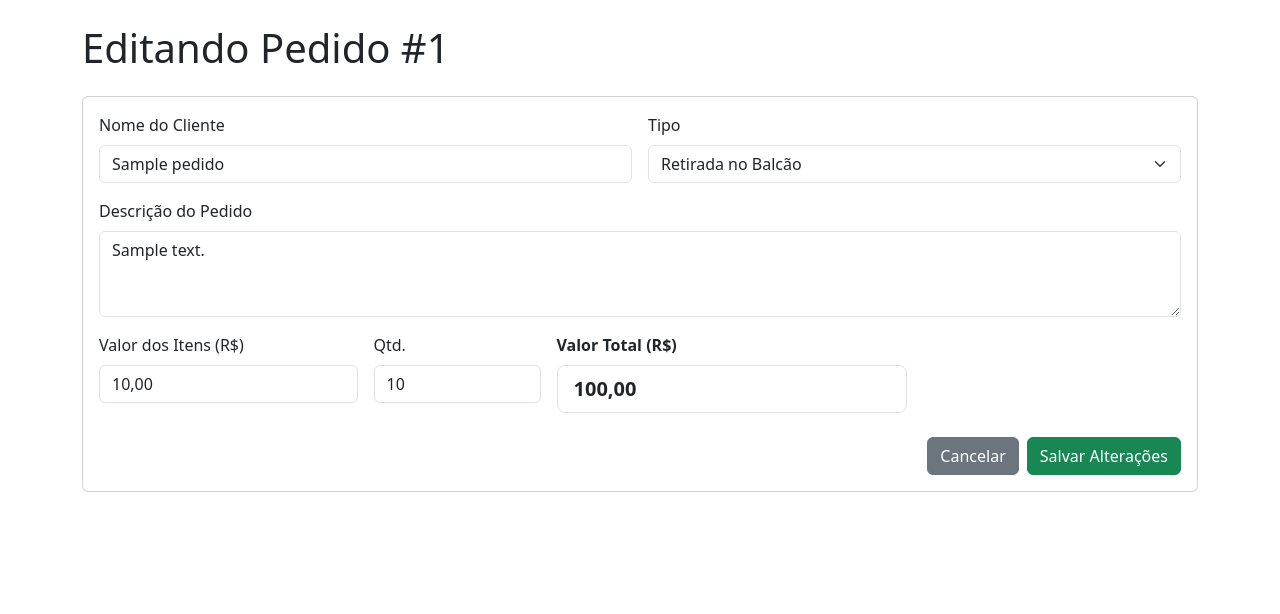
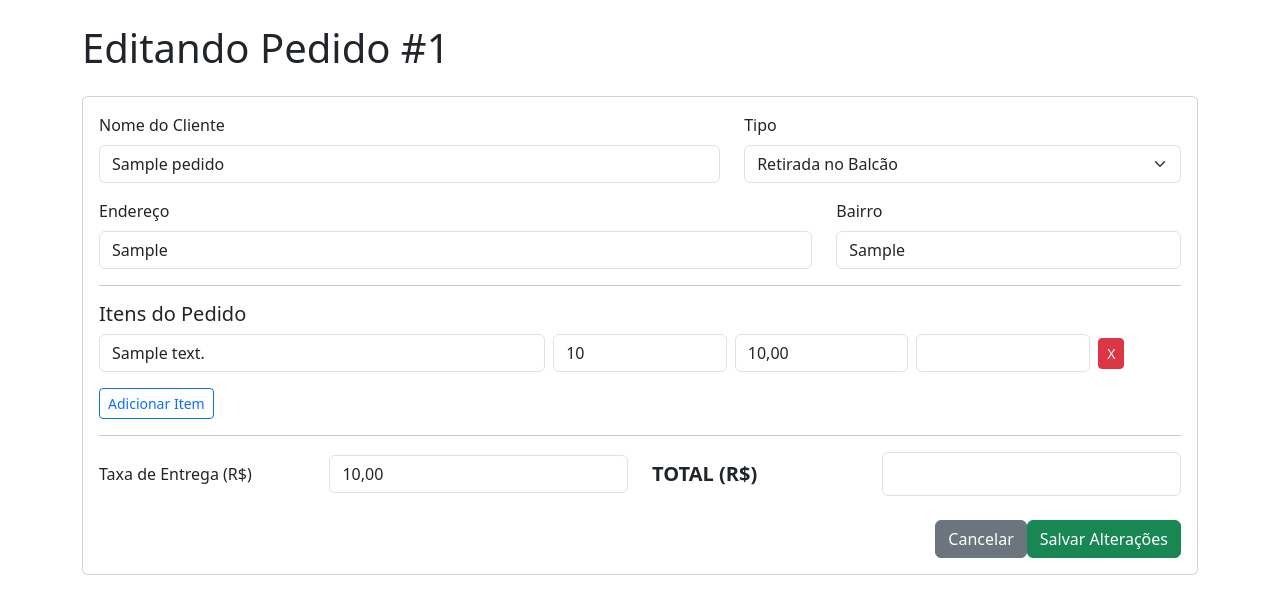
Before and after one commit to alexsvl2/app-delivery, a Flask app: page /editar_pedido/1 in a window 1280 px wide. Shown: the top 614 px of the page. Run offline with Flask 3, Linux system fonts and the light colour scheme; a user stored in the database is signed in; tables that the repository leaves empty hold one stand-in row (values such as "Sample post").

Commit message:
Reestruturação para sistema de itens por pedido

```diff
--- a/app.py
+++ b/app.py
@@ -1,4 +1,4 @@
-# app.py (VERSÃO FINAL CORRIGIDA)
+# app.py (VERSÃO CORRIGIDA E FINAL)
 
 import os
 from flask import Flask, render_template, request, redirect, url_for, flash
@@ -6,13 +6,12 @@
 from flask_login import LoginManager, UserMixin, login_user, logout_user, login_required, current_user
 from werkzeug.security import check_password_hash
 from dotenv import load_dotenv
-from datetime import date # Importa o 'date' para filtrar por dia
-from sqlalchemy import cast, Date # Importa o 'cast' e 'Date' para a consulta
+from datetime import date
+from sqlalchemy import cast, Date
+from decimal import Decimal
 
-# Carregar variáveis de ambiente
 load_dotenv()
 
-# Configuração do App
 app = Flask(__name__)
 app.config['SECRET_KEY'] = os.getenv('SECRET_KEY')
 app.config['SQLALCHEMY_DATABASE_URI'] = os.getenv('DATABASE_URL')
@@ -26,14 +25,12 @@
 login_manager.login_message_category = "info"
 
 
-# --- Modelos do Banco de Dados ---
-
+# --- MODELOS FINAIS ---
 class Usuario(UserMixin, db.Model):
     __tablename__ = 'delivery_usuarios'
     id = db.Column(db.Integer, primary_key=True)
     username = db.Column(db.String(80), unique=True, nullable=False)
     password_hash = db.Column(db.String(255), nullable=False)
-
     def check_password(self, password):
         return check_password_hash(self.password_hash, password)
 
@@ -43,41 +40,40 @@
     nome_cliente = db.Column(db.String(100), nullable=False)
     endereco = db.Column(db.Text)
     bairro = db.Column(db.String(100))
-    descricao = db.Column(db.Text, nullable=False)
-    quantidade = db.Column(db.Integer, nullable=False)
-    valor = db.Column(db.Numeric(10, 2), nullable=False)
-    valor_entrega = db.Column(db.Numeric(10, 2))
+    valor_entrega = db.Column(db.Numeric(10, 2), default=0.0)
     valor_total = db.Column(db.Numeric(10, 2), nullable=False)
     data_pedido = db.Column(db.DateTime, default=db.func.now())
     tipo_pedido = db.Column(db.String(20), nullable=False)
+    itens = db.relationship('ItemPedido', backref='pedido', lazy=True, cascade="all, delete-orphan")
 
+class ItemPedido(db.Model):
+    __tablename__ = 'delivery_itens_pedido'
+    id = db.Column(db.Integer, primary_key=True)
+    descricao = db.Column(db.String(200), nullable=False)
+    quantidade = db.Column(db.Integer, nullable=False)
+    valor_unitario = db.Column(db.Numeric(10, 2), nullable=False)
+    pedido_id = db.Column(db.Integer, db.ForeignKey('delivery_pedidos.id'), nullable=False)
 
-# --- Configuração do Login ---
 
 @login_manager.user_loader
 def load_user(user_id):
     return db.session.get(Usuario, int(user_id))
 
 
-# --- Rotas da Aplicação ---
-
+# --- Rotas ---
 @app.route('/login', methods=['GET', 'POST'])
 def login():
     if current_user.is_authenticated:
         return redirect(url_for('dashboard'))
-
-    # CORREÇÃO DE INDENTAÇÃO APLICADA AQUI
     if request.method == 'POST':
         username = request.form.get('username')
         password = request.form.get('password')
         user = Usuario.query.filter_by(username=username).first()
-
         if user and user.check_password(password):
             login_user(user)
             return redirect(url_for('dashboard'))
         else:
             flash('Usuário ou senha inválidos.', 'danger')
-
     return render_template('login.html')
 
 @app.route('/logout')
@@ -87,46 +83,57 @@
     return redirect(url_for('login'))
 
 @app.route('/')
-@app.route('/dashboard', methods=['GET', 'POST'])
+@app.route('/dashboard')
 @login_required
 def dashboard():
-    if request.method == 'POST':
-        try:
-            tipo_pedido = request.form['tipo_pedido']
-            valor_str = request.form['valor'].replace(',', '.')
-            valor = float(valor_str)
-            quantidade = int(request.form['quantidade'])
-
-            valor_entrega_str = request.form.get('valor_entrega', '0.0').replace(',', '.')
-            valor_entrega = float(valor_entrega_str) if tipo_pedido == 'Delivery' else 0.0
-            valor_total = (valor * quantidade) + valor_entrega
-
-            novo_pedido = Pedido(
-                nome_cliente=request.form['nome_cliente'],
-                endereco=request.form.get('endereco', ''),
-                bairro=request.form.get('bairro', ''),
-                descricao=request.form['descricao'],
-                quantidade=quantidade,
-                valor=valor,
-                valor_entrega=valor_entrega,
-                valor_total=valor_total,
-                tipo_pedido=tipo_pedido
-            )
-
-            db.session.add(novo_pedido)
-            db.session.commit()
-
-            flash('Pedido cadastrado com sucesso!', 'success')
-            return redirect(url_for('dashboard'))
-
-        except Exception as e:
-            db.session.rollback()
-            flash(f'Erro ao cadastrar o pedido: {e}', 'danger')
-
     hoje = date.today()
     pedidos_do_dia = Pedido.query.filter(cast(Pedido.data_pedido, Date) == hoje).order_by(Pedido.data_pedido.desc()).all()
+    return render_template('dashboard.html', pedidos=pedidos_do_dia)
 
-    return render_template('dashboard.html', pedidos=pedidos_do_dia)
+@app.route('/novo_pedido', methods=['POST'])
+@login_required
+def novo_pedido():
+    try:
+        novo_pedido = Pedido(
+            nome_cliente=request.form['nome_cliente'],
+            tipo_pedido=request.form['tipo_pedido'],
+            endereco=request.form.get('endereco', ''),
+            bairro=request.form.get('bairro', '')
+        )
+
+        descricoes = request.form.getlist('item_descricao[]')
+        quantidades = request.form.getlist('item_quantidade[]')
+        valores_unitarios = request.form.getlist('item_valor_unitario[]')
+
+        valor_total_itens = Decimal('0.0')
+
+        for i in range(len(descricoes)):
+            if descricoes[i] and quantidades[i] and valores_unitarios[i]:
+                quantidade = int(quantidades[i])
+                valor_unitario = Decimal(valores_unitarios[i].replace(',', '.'))
+
+                item = ItemPedido(
+                    descricao=descricoes[i],
+                    quantidade=quantidade,
+                    valor_unitario=valor_unitario
+                )
+                novo_pedido.itens.append(item)
+                valor_total_itens += quantidade * valor_unitario
+
+        valor_entrega_str = request.form.get('valor_entrega', '0.0').replace(',', '.')
+        valor_entrega = Decimal(valor_entrega_str) if novo_pedido.tipo_pedido == 'Delivery' else Decimal('0.0')
+
+        novo_pedido.valor_entrega = valor_entrega
+        novo_pedido.valor_total = valor_total_itens + valor_entrega
+
+        db.session.add(novo_pedido)
+        db.session.commit()
+        flash('Pedido cadastrado com sucesso!', 'success')
+    except Exception as e:
+        db.session.rollback()
+        flash(f'Erro ao cadastrar o pedido: {e}', 'danger')
+
+    return redirect(url_for('dashboard'))
 
 @app.route('/historico')
 @login_required
@@ -144,25 +151,39 @@
 
     if request.method == 'POST':
         try:
+            # Limpa itens antigos para adicionar os novos. É mais simples do que comparar.
+            for item in pedido.itens:
+                db.session.delete(item)
+
             pedido.nome_cliente = request.form['nome_cliente']
             pedido.tipo_pedido = request.form['tipo_pedido']
             pedido.endereco = request.form.get('endereco', '')
             pedido.bairro = request.form.get('bairro', '')
-            pedido.descricao = request.form['descricao']
 
-            valor_str = request.form['valor'].replace(',', '.')
-            pedido.valor = float(valor_str)
-            pedido.quantidade = int(request.form['quantidade'])
+            descricoes = request.form.getlist('item_descricao[]')
+            quantidades = request.form.getlist('item_quantidade[]')
+            valores_unitarios = request.form.getlist('item_valor_unitario[]')
+
+            valor_total_itens = Decimal('0.0')
+            for i in range(len(descricoes)):
+                if descricoes[i] and quantidades[i] and valores_unitarios[i]:
+                    item = ItemPedido(
+                        descricao=descricoes[i],
+                        quantidade=int(quantidades[i]),
+                        valor_unitario=Decimal(valores_unitarios[i].replace(',', '.'))
+                    )
+                    pedido.itens.append(item)
+                    valor_total_itens += item.quantidade * item.valor_unitario
 
             valor_entrega_str = request.form.get('valor_entrega', '0.0').replace(',', '.')
-            pedido.valor_entrega = float(valor_entrega_str) if pedido.tipo_pedido == 'Delivery' else 0.0
+            valor_entrega = Decimal(valor_entrega_str) if pedido.tipo_pedido == 'Delivery' else Decimal('0.0')
 
-            pedido.valor_total = (pedido.valor * pedido.quantidade) + pedido.valor_entrega
+            pedido.valor_entrega = valor_entrega
+            pedido.valor_total = valor_total_itens + valor_entrega
 
             db.session.commit()
             flash('Pedido atualizado com sucesso!', 'success')
             return redirect(url_for('dashboard'))
-
         except Exception as e:
             db.session.rollback()
             flash(f'Erro ao atualizar o pedido: {e}', 'danger')
--- a/templates/editar_pedido.html
+++ b/templates/editar_pedido.html
@@ -5,93 +5,81 @@
 
 <div class="card">
     <div class="card-body">
-        <form method="POST" action="{{ url_for('editar_pedido', pedido_id=pedido.id) }}">
-            <div class="row g-3">
-                <div class="col-md-6">
-                    <label for="nome_cliente" class="form-label">Nome do Cliente</label>
-                    <input type="text" class="form-control" id="nome_cliente" name="nome_cliente" value="{{ pedido.nome_cliente }}" required>
+        <form id="form-editar-pedido" method="POST" action="{{ url_for('editar_pedido', pedido_id=pedido.id) }}">
+            <div class="row mb-3">
+                <div class="col-md-7">
+                    <label class="form-label">Nome do Cliente</label>
+                    <input type="text" class="form-control" name="nome_cliente" value="{{ pedido.nome_cliente }}" required>
                 </div>
-                <div class="col-md-6">
-                    <label for="tipo_pedido" class="form-label">Tipo</label>
-                    <select class="form-select" id="tipo_pedido" name="tipo_pedido" onchange="toggleDeliveryFields()">
+                <div class="col-md-5">
+                    <label class="form-label">Tipo</label>
+                    <select class="form-select" name="tipo_pedido" onchange="toggleDeliveryFields(this.value)">
                         <option value="Retirada" {% if pedido.tipo_pedido == 'Retirada' %}selected{% endif %}>Retirada no Balcão</option>
                         <option value="Delivery" {% if pedido.tipo_pedido == 'Delivery' %}selected{% endif %}>Delivery</option>
                     </select>
                 </div>
-
-                <div class="col-12" id="delivery-fields">
-                    <div class="row g-3">
+            </div>
+            <div class="row mb-3" id="delivery-fields">
                 <div class="col-md-8">
-                            <label for="endereco" class="form-label">Endereço</label>
-                            <input type="text" class="form-control" id="endereco" name="endereco" value="{{ pedido.endereco or '' }}">
+                    <label class="form-label">Endereço</label>
+                    <input type="text" class="form-control" name="endereco" value="{{ pedido.endereco or '' }}">
                 </div>
                 <div class="col-md-4">
-                            <label for="bairro" class="form-label">Bairro</label>
-                            <input type="text" class="form-control" id="bairro" name="bairro" value="{{ pedido.bairro or '' }}">
+                    <label class="form-label">Bairro</label>
+                    <input type="text" class="form-control" name="bairro" value="{{ pedido.bairro or '' }}">
+                </div>
+            </div>
+            <hr>
+            <h5>Itens do Pedido</h5>
+            <div id="itens-container">
+                {% for item in pedido.itens %}
+                <div class="row g-2 mb-2 align-items-center item-row">
+                    <div class="col-md-5"><input type="text" class="form-control item-descricao" name="item_descricao[]" placeholder="Descrição do Item" value="{{ item.descricao }}" required></div>
+                    <div class="col-md-2"><input type="number" class="form-control item-quantidade" name="item_quantidade[]" value="{{ item.quantidade }}" min="1" placeholder="Qtd" required></div>
+                    <div class="col-md-2"><input type="text" class="form-control item-valor-unitario" name="item_valor_unitario[]" placeholder="Valor Unit." value="{{ '%.2f'|format(item.valor_unitario)|replace('.',',') }}" required></div>
+                    <div class="col-md-2"><input type="text" class="form-control item-total" readonly></div>
+                    <div class="col-md-1"><button type="button" class="btn btn-danger btn-sm remove-item-btn">X</button></div>
+                </div>
+                {% endfor %}
+            </div>
+            <button type="button" class="btn btn-outline-primary btn-sm mt-2" id="add-item-btn">Adicionar Item</button>
+            <hr>
+            <div class="row mt-3 align-items-center">
+                <div class="col-md-6" id="delivery-fee-field">
+                    <div class="row">
+                        <label class="col-sm-5 col-form-label">Taxa de Entrega (R$)</label>
+                        <div class="col-sm-7">
+                            <input type="text" class="form-control" name="valor_entrega" value="{{ '%.2f'|format(pedido.valor_entrega or 0)|replace('.',',') }}" oninput="updateTotals()">
                         </div>
                     </div>
                 </div>
-
-                <div class="col-12">
-                    <label for="descricao" class="form-label">Descrição do Pedido</label>
-                    <textarea class="form-control" id="descricao" name="descricao" rows="3" required>{{ pedido.descricao }}</textarea>
+                <div class="col-md-6 ms-auto">
+                    <div class="row">
+                        <label class="col-sm-5 col-form-label fs-5 fw-bold">TOTAL (R$)</label>
+                        <div class="col-sm-7">
+                            <input type="text" class="form-control fs-5 fw-bold" id="grand-total" readonly>
                         </div>
-
-                <div class="col-md-3">
-                    <label for="valor" class="form-label">Valor dos Itens (R$)</label>
-                    <input type="text" inputmode="decimal" class="form-control" id="valor" name="valor" value="{{ '%.2f'|format(pedido.valor)|replace('.', ',') }}" required oninput="calcularTotal()">
                     </div>
-                <div class="col-md-2">
-                    <label for="quantidade" class="form-label">Qtd.</label>
-                    <input type="number" class="form-control" id="quantidade" name="quantidade" value="{{ pedido.quantidade }}" required oninput="calcularTotal()">
                 </div>
-                <div class="col-md-3" id="delivery-fee-field">
-                    <label for="valor_entrega" class="form-label">Taxa Entrega (R$)</label>
-                    <input type="text" inputmode="decimal" class="form-control" id="valor_entrega" name="valor_entrega" value="{{ '%.2f'|format(pedido.valor_entrega or 0)|replace('.', ',') }}" oninput="calcularTotal()">
             </div>
-                <div class="col-md-4">
-                    <label for="valor_total" class="form-label fw-bold">Valor Total (R$)</label>
-                    <input type="text" class="form-control form-control-lg fw-bold" id="valor_total" name="valor_total_display" readonly>
-                </div>
-
-                <div class="col-12 mt-4 d-flex justify-content-end">
-                    <a href="{{ url_for('dashboard') }}" class="btn btn-secondary me-2">Cancelar</a>
+            <div class="modal-footer mt-4">
+                <a href="{{ url_for('dashboard') }}" class="btn btn-secondary">Cancelar</a>
                 <button type="submit" class="btn btn-success">Salvar Alterações</button>
-                </div>
             </div>
         </form>
     </div>
 </div>
 
+<template id="item-row-template">
+    </template>
+
 <script>
-    // O mesmo script JS do dashboard para os cálculos e toggle
-    function toggleDeliveryFields() {
-        const tipoPedido = document.getElementById('tipo_pedido').value;
-        const deliveryFields = document.getElementById('delivery-fields');
-        const deliveryFeeField = document.getElementById('delivery-fee-field');
-        if (tipoPedido === 'Delivery') {
-            deliveryFields.style.display = 'block';
-            deliveryFeeField.style.display = 'block';
-        } else {
-            deliveryFields.style.display = 'none';
-            deliveryFeeField.style.display = 'none';
-            document.getElementById('valor_entrega').value = "0,00";
-        }
-        calcularTotal();
-    }
-
-    function calcularTotal() {
-        const valor = parseFloat(document.getElementById('valor').value.replace(',', '.')) || 0;
-        const quantidade = parseInt(document.getElementById('quantidade').value) || 1;
-        const entrega = parseFloat(document.getElementById('valor_entrega').value.replace(',', '.')) || 0;
-        const total = (valor * quantidade) + entrega;
-        document.getElementById('valor_total').value = total.toFixed(2).replace('.', ',');
-    }
-
-    // Executa as funções ao carregar a página para garantir o estado correto do formulário
+    // O mesmo script do dashboard.html, mas precisa ser invocado no final
     document.addEventListener('DOMContentLoaded', function() {
-        toggleDeliveryFields();
-        calcularTotal();
+        // ... (todo o código JS para adicionar/remover/calcular)
+        // Invoca as funções no carregamento para setar o estado inicial
+        toggleDeliveryFields(document.querySelector('[name=tipo_pedido]').value);
+        updateTotals();
     });
 </script>
 {% endblock %}
```
Also changed, not shown: create_user.py (+21 -25 lines), templates/dashboard.html (+145 -94 lines), templates/historico.html (+8 -8 lines), templates/imprimir_pedido.html (+15 -34 lines). Lines whose indentation alone changed are shown as unchanged.
